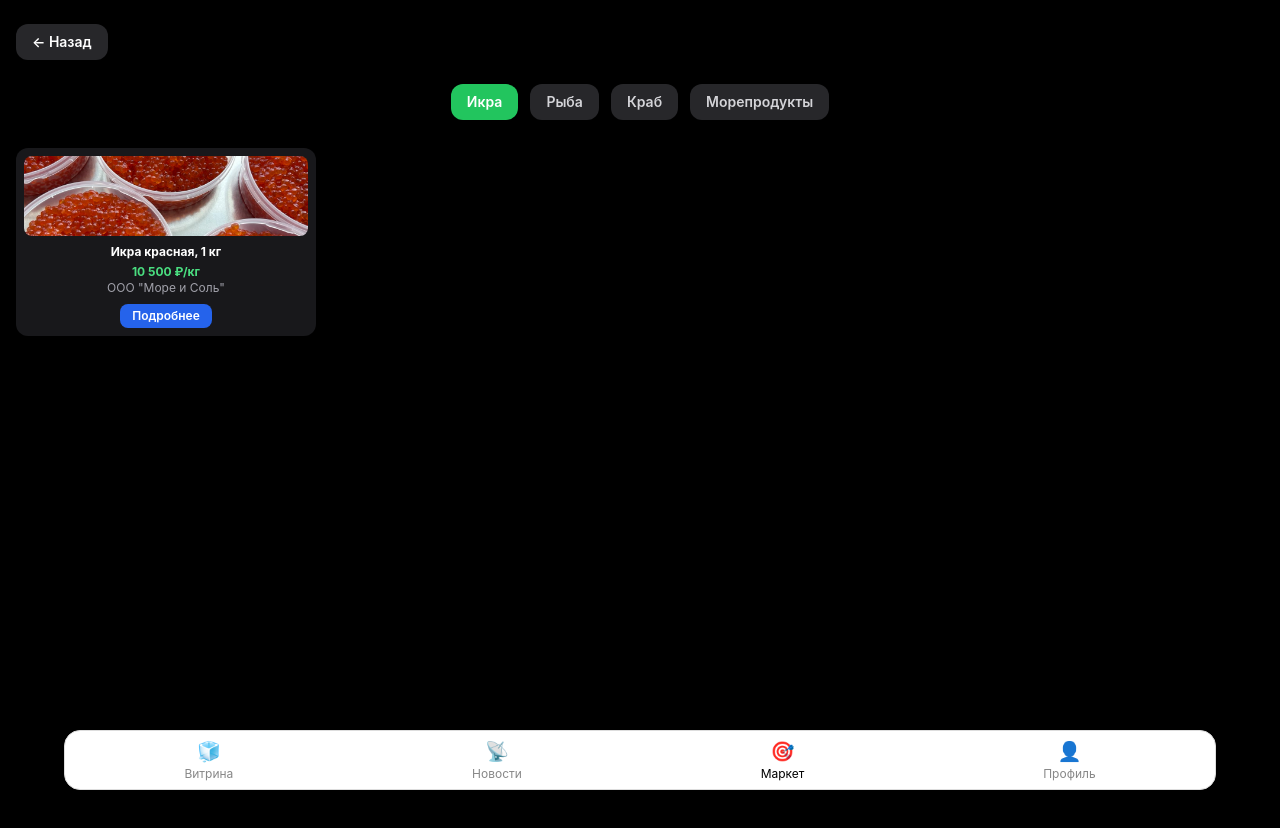
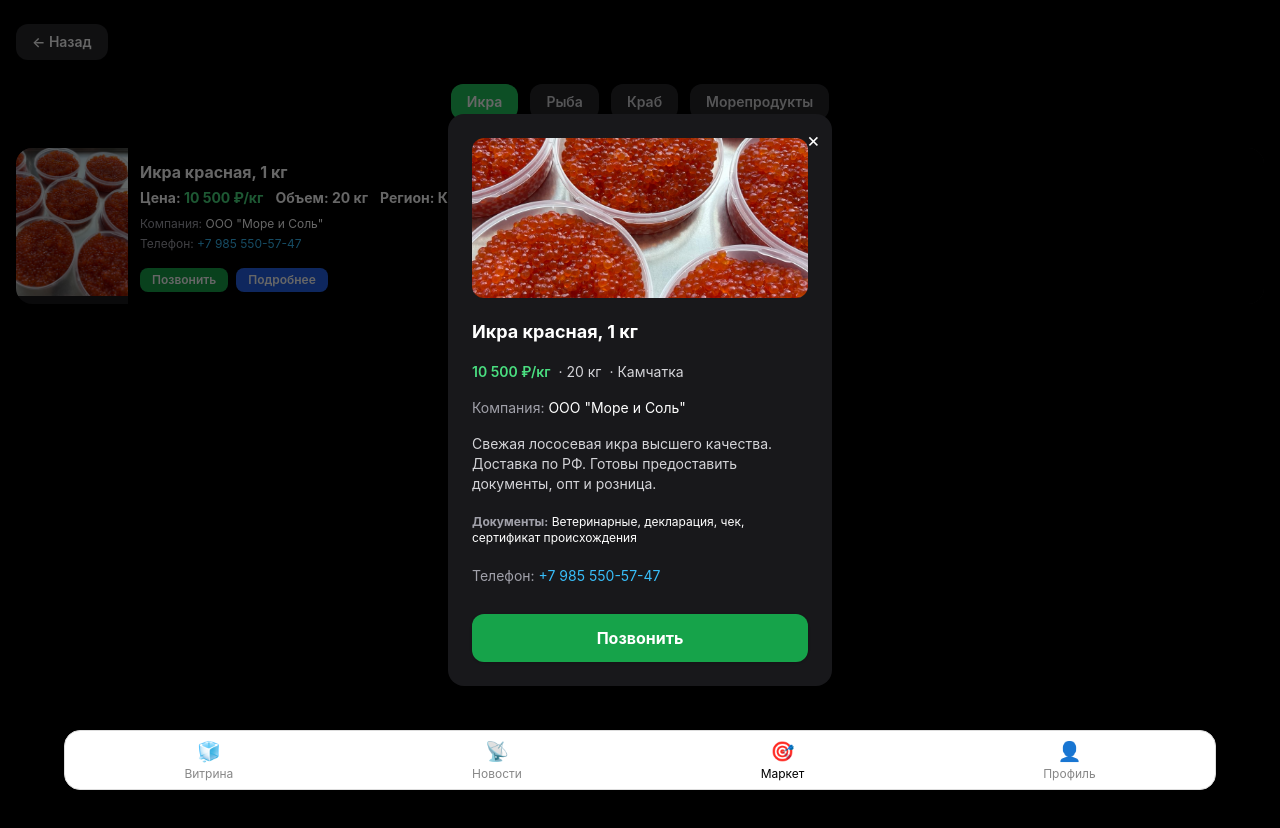
Before and after one commit to AlexSalavat/ikra-miniapp, a React (Create React App) app: page /market/sell in a window 1280 px wide. Both pictures are taken after a click on the button "Подробнее". Shown: the top 828 px of the page. Built offline with nearby package versions, Linux system fonts and the light colour scheme.

Commit message:
market: описание и документы только в подробнее, компактные карточки

```diff
--- a/src/components/MarketSell.js
+++ b/src/components/MarketSell.js
@@ -9,41 +9,20 @@ const offers = [
     price: '10 500 ₽/кг',
     category: 'Икра',
     company: 'ООО "Море и Соль"',
-    desc: 'Свежая лососевая икра',
+    desc: 'Свежая лососевая икра высшего качества. Доставка по РФ. Готовы предоставить документы, опт и розница.',
+    phone: '+7 985 550-57-47',
+    volume: '20 кг',
+    docs: 'Ветеринарные, декларация, чек, сертификат происхождения',
+    region: 'Камчатка',
   },
-  {
-    id: 2,
-    img: '/images/fish.jpg',
-    title: 'Кета свежемороженая',
-    price: '950 ₽/кг',
-    category: 'Рыба',
-    company: 'ООО "МурманРыба"',
-    desc: 'Крупная, опт, доставка',
-  },
-  {
-    id: 3,
-    img: '/images/crab.jpg',
-    title: 'Краб-стригун',
-    price: '4 200 ₽/кг',
-    category: 'Краб',
-    company: 'ООО "Корякморепродукт"',
-    desc: 'С борта, доставка Москва',
-  },
-  {
-    id: 4,
-    img: '/images/seafood.jpg',
-    title: 'Мидии свежие',
-    price: '700 ₽/кг',
-    category: 'Морепродукты',
-    company: 'ООО "СахалинМоре"',
-    desc: 'Вылов июль',
-  },
+  // Добавляй ещё!
 ];
 
 const categories = ['Икра', 'Рыба', 'Краб', 'Морепродукты'];
 
 const MarketSell = () => {
   const [selected, setSelected] = useState('Икра');
+  const [modalOffer, setModalOffer] = useState(null);
   const navigate = useNavigate();
 
   const filtered = offers.filter((o) => o.category === selected);
@@ -75,22 +54,53 @@ const MarketSell = () => {
         ))}
       </div>
 
-      {/* Сетка объявлений */}
-      <div className="grid grid-cols-2 sm:grid-cols-3 md:grid-cols-4 gap-4">
+      {/* Список объявлений */}
+      <div className="flex flex-col gap-4">
         {filtered.map((offer) => (
-          <div key={offer.id} className="bg-zinc-900 rounded-xl p-2 flex flex-col items-center shadow">
+          <div
+            key={offer.id}
+            className="bg-zinc-900 rounded-2xl flex flex-row items-stretch shadow w-full overflow-hidden"
+          >
+            {/* Фото слева */}
+            <div className="flex-shrink-0 flex items-stretch">
               <img
                 src={offer.img}
                 alt={offer.title}
-              className="w-full h-20 object-cover rounded-lg mb-2 bg-zinc-800"
+                className="w-28 h-full object-cover bg-zinc-800"
+                style={{ minHeight: 112, maxHeight: 148 }}
               />
-            <div className="font-bold text-white text-xs mb-1 text-center">{offer.title}</div>
-            <div className="text-green-400 font-bold text-xs">{offer.price}</div>
-            {/* Показываем компанию вместо категории */}
-            <div className="text-zinc-400 text-xs">{offer.company}</div>
-            <button className="mt-2 bg-blue-600 hover:bg-blue-700 text-white rounded-lg px-3 py-1 text-xs font-semibold">
+            </div>
+            {/* Инфо справа */}
+            <div className="flex-1 bg-black flex flex-col justify-between p-3 gap-1 min-h-[7rem]">
+              <div>
+                <div className="font-bold text-white text-base mb-1">{offer.title}</div>
+                <div className="flex flex-wrap gap-3 mb-2">
+                  <span className="text-white font-bold text-sm">Цена: <span className="text-green-400">{offer.price}</span></span>
+                  <span className="text-white font-bold text-sm">Объем: {offer.volume}</span>
+                  <span className="text-white font-bold text-sm">Регион: {offer.region}</span>
+                </div>
+                <div className="text-zinc-400 text-xs mb-1">
+                  Компания: <span className="text-white">{offer.company}</span>
+                </div>
+                <div className="text-zinc-400 text-xs mb-2">
+                  Телефон: <a href={`tel:${offer.phone.replace(/\s+/g, '')}`} className="text-sky-400 hover:underline">{offer.phone}</a>
+                </div>
+              </div>
+              <div className="flex gap-2 mt-1">
+                <a
+                  href={`tel:${offer.phone.replace(/\s+/g, '')}`}
+                  className="bg-green-600 hover:bg-green-700 text-white rounded-lg px-3 py-1 text-xs font-semibold transition-colors"
+                >
+                  Позвонить
+                </a>
+                <button
+                  className="bg-blue-600 hover:bg-blue-700 text-white rounded-lg px-3 py-1 text-xs font-semibold transition-colors"
+                  onClick={() => setModalOffer(offer)}
+                >
                   Подробнее
                 </button>
+              </div>
+            </div>
           </div>
         ))}
       </div>
@@ -101,6 +111,52 @@ const MarketSell = () => {
           Нет объявлений в этой категории.
         </div>
       )}
+
+      {/* Модальное окно: описание и документы */}
+      {modalOffer && (
+        <div
+          className="fixed inset-0 z-50 flex items-center justify-center bg-black bg-opacity-60"
+          onClick={() => setModalOffer(null)}
+        >
+          <div
+            className="bg-zinc-900 rounded-2xl p-6 shadow-xl max-w-sm w-full flex flex-col gap-3 relative"
+            onClick={(e) => e.stopPropagation()}
+          >
+            <button
+              className="absolute top-3 right-3 text-white text-xl"
+              onClick={() => setModalOffer(null)}
+            >
+              ×
+            </button>
+            <img
+              src={modalOffer.img}
+              alt={modalOffer.title}
+              className="w-full h-40 object-cover rounded-xl mb-2 bg-zinc-800"
+            />
+            <div className="font-bold text-white text-lg mb-1">{modalOffer.title}</div>
+            <div className="flex gap-2 text-sm text-zinc-300 mb-1">
+              <span className="font-semibold text-green-400">{modalOffer.price}</span>
+              <span>· {modalOffer.volume}</span>
+              <span>· {modalOffer.region}</span>
+            </div>
+            <div className="text-zinc-400 text-sm mb-1">Компания: <span className="text-white">{modalOffer.company}</span></div>
+            {/* Описание товара */}
+            <div className="text-zinc-300 text-sm mb-2">{modalOffer.desc}</div>
+            {/* Документы */}
+            <div className="text-zinc-400 text-xs mb-2">
+              <b>Документы:</b> <span className="text-white">{modalOffer.docs}</span>
+            </div>
+            {/* Телефон */}
+            <div className="text-zinc-400 text-sm mb-2">Телефон: <a href={`tel:${modalOffer.phone.replace(/\s+/g, '')}`} className="text-sky-400 hover:underline">{modalOffer.phone}</a></div>
+            <a
+              href={`tel:${modalOffer.phone.replace(/\s+/g, '')}`}
+              className="w-full bg-green-600 hover:bg-green-700 text-white rounded-xl py-3 font-bold text-base text-center shadow transition-colors mt-2"
+            >
+              Позвонить
+            </a>
+          </div>
+        </div>
+      )}
     </div>
   );
 };
```
Lines whose indentation alone changed are shown as unchanged.
